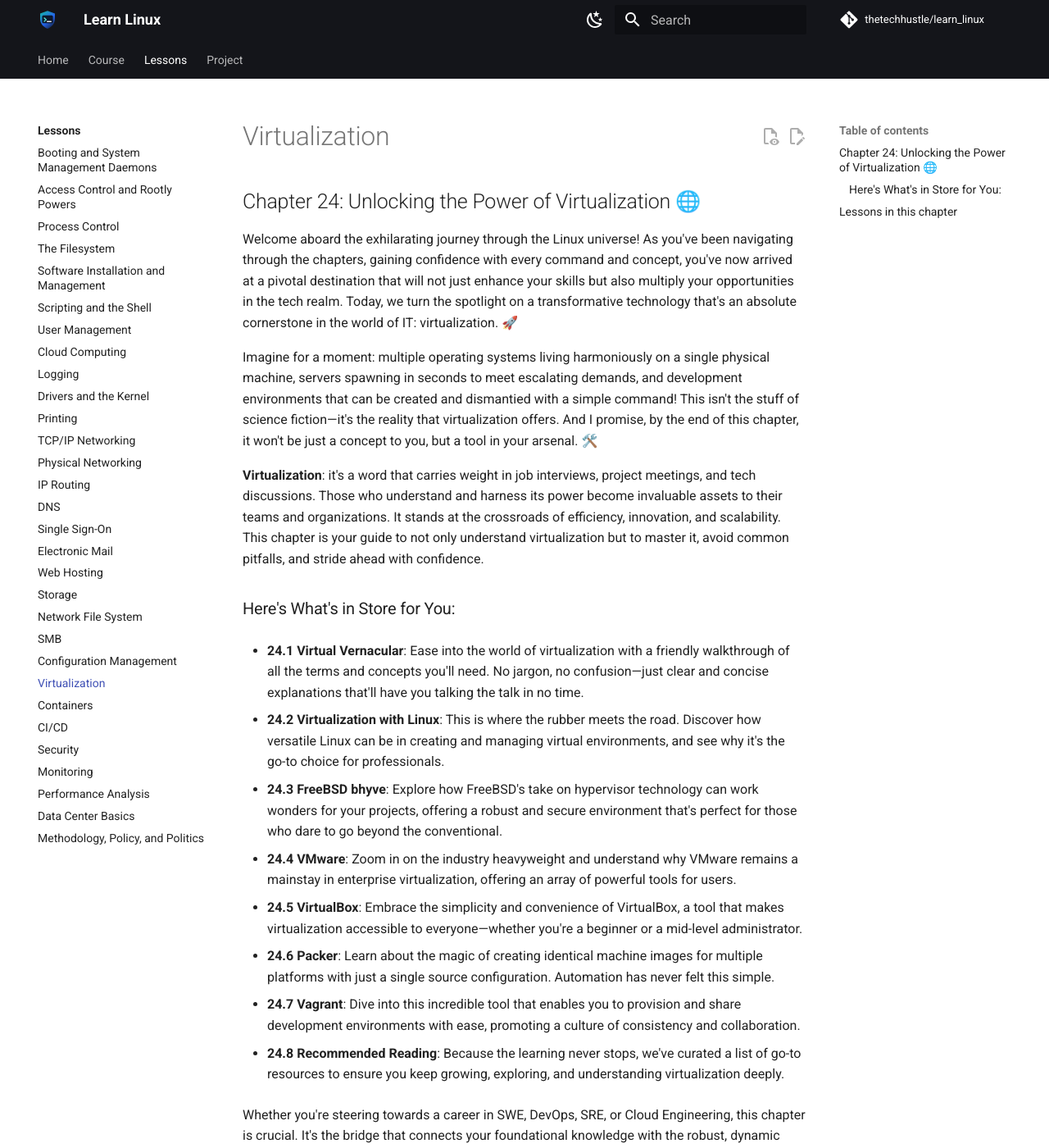
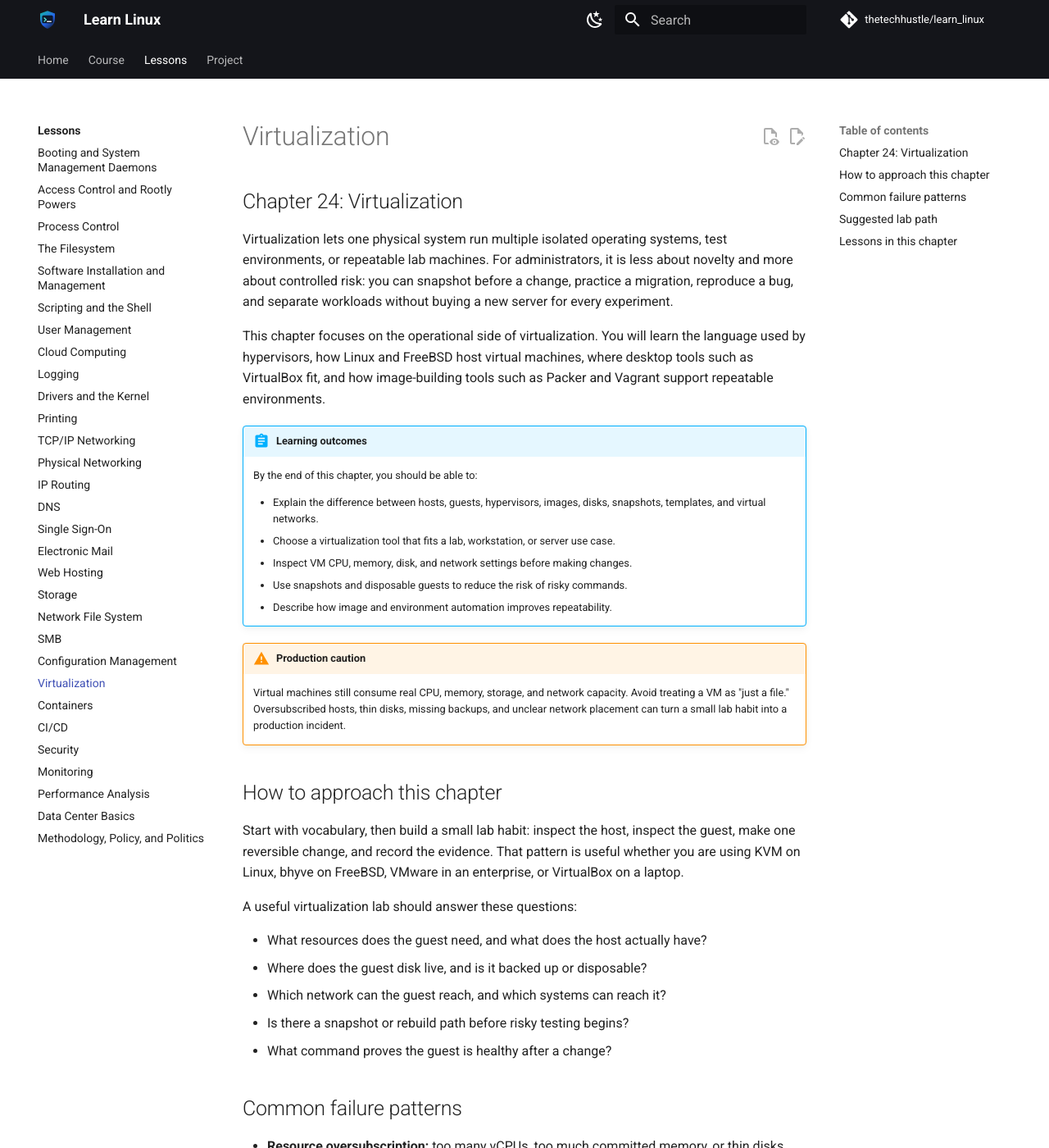
Before and after one commit to thetechhustle/learn_linux, an MkDocs documentation site: the page built from docs/lessons/24_virtualization/README.md, in a window 1280 px wide and 1400 px high. Shown: the whole window at 82% size. Built offline with MkDocs 1.6.1 and Material for MkDocs 9.7.7, drawn with Linux system fonts in a browser that asks for light colours; comment, search, counter and statistics services are not loaded; some of the changed text lies outside the part shown.

Commit message:
Improve Chapter 24 virtualization overview (#217)
Co-authored-by: Jules Ai <jules@Juless-Air.ts.net lan>

```diff
--- a/docs/lessons/24_virtualization/README.md
+++ b/docs/lessons/24_virtualization/README.md
@@ -1,46 +1,79 @@
-## Chapter 24: Unlocking the Power of Virtualization 🌐
+## Chapter 24: Virtualization
 
-Welcome aboard the exhilarating journey through the Linux universe! As you've been navigating through the chapters, gaining confidence with every command and concept, you've now arrived at a pivotal destination that will not just enhance your skills but also multiply your opportunities in the tech realm. Today, we turn the spotlight on a transformative technology that's an absolute cornerstone in the world of IT: virtualization. 🚀
+Virtualization lets one physical system run multiple isolated operating systems,
+test environments, or repeatable lab machines. For administrators, it is less
+about novelty and more about controlled risk: you can snapshot before a change,
+practice a migration, reproduce a bug, and separate workloads without buying a
+new server for every experiment.
 
-Imagine for a moment: multiple operating systems living harmoniously on a single physical machine, servers spawning in seconds to meet escalating demands, and development environments that can be created and dismantied with a simple command! This isn't the stuff of science fiction—it's the reality that virtualization offers. And I promise, by the end of this chapter, it won't be just a concept to you, but a tool in your arsenal. 🛠️
+This chapter focuses on the operational side of virtualization. You will learn
+the language used by hypervisors, how Linux and FreeBSD host virtual machines,
+where desktop tools such as VirtualBox fit, and how image-building tools such as
+Packer and Vagrant support repeatable environments.
 
-**Virtualization**: it's a word that carries weight in job interviews, project meetings, and tech discussions. Those who understand and harness its power become invaluable assets to their teams and organizations. It stands at the crossroads of efficiency, innovation, and scalability. This chapter is your guide to not only understand virtualization but to master it, avoid common pitfalls, and stride ahead with confidence.
+!!! abstract "Learning outcomes"
+    By the end of this chapter, you should be able to:
 
-### Here's What's in Store for You:
+    - Explain the difference between hosts, guests, hypervisors, images, disks,
+      snapshots, templates, and virtual networks.
+    - Choose a virtualization tool that fits a lab, workstation, or server use
+      case.
+    - Inspect VM CPU, memory, disk, and network settings before making changes.
+    - Use snapshots and disposable guests to reduce the risk of risky commands.
+    - Describe how image and environment automation improves repeatability.
 
-- **24.1 Virtual Vernacular**: Ease into the world of virtualization with a friendly walkthrough of all the terms and concepts you'll need. No jargon, no confusion—just clear and concise explanations that'll have you talking the talk in no time.
+!!! warning "Production caution"
+    Virtual machines still consume real CPU, memory, storage, and network
+    capacity. Avoid treating a VM as "just a file." Oversubscribed hosts, thin
+    disks, missing backups, and unclear network placement can turn a small lab
+    habit into a production incident.
 
-- **24.2 Virtualization with Linux**: This is where the rubber meets the road. Discover how versatile Linux can be in creating and managing virtual environments, and see why it's the go-to choice for professionals.
+## How to approach this chapter
 
-- **24.3 FreeBSD bhyve**: Explore how FreeBSD's take on hypervisor technology can work wonders for your projects, offering a robust and secure environment that's perfect for those who dare to go beyond the conventional.
+Start with vocabulary, then build a small lab habit: inspect the host, inspect
+the guest, make one reversible change, and record the evidence. That pattern is
+useful whether you are using KVM on Linux, bhyve on FreeBSD, VMware in an
+enterprise, or VirtualBox on a laptop.
 
-- **24.4 VMware**: Zoom in on the industry heavyweight and understand why VMware remains a mainstay in enterprise virtualization, offering an array of powerful tools for users.
+A useful virtualization lab should answer these questions:
 
-- **24.5 VirtualBox**: Embrace the simplicity and convenience of VirtualBox, a tool that makes virtualization accessible to everyone—whether you're a beginner or a mid-level administrator.
+- What resources does the guest need, and what does the host actually have?
+- Where does the guest disk live, and is it backed up or disposable?
+- Which network can the guest reach, and which systems can reach it?
+- Is there a snapshot or rebuild path before risky testing begins?
+- What command proves the guest is healthy after a change?
 
-- **24.6 Packer**: Learn about the magic of creating identical machine images for multiple platforms with just a single source configuration. Automation has never felt this simple.
+## Common failure patterns
 
-- **24.7 Vagrant**: Dive into this incredible tool that enables you to provision and share development environments with ease, promoting a culture of consistency and collaboration.
+- **Resource oversubscription:** too many vCPUs, too much committed memory, or
+  thin disks that quietly fill the host.
+- **Snapshot misuse:** keeping long snapshot chains as a substitute for backup,
+  or forgetting that snapshots can grow quickly.
+- **Network confusion:** guests attached to the wrong bridge, NAT network, VLAN,
+  or host-only segment.
+- **Image drift:** hand-built guests that cannot be recreated because setup
+  steps were never written down.
+- **Host dependency:** several important guests relying on one unmonitored host
+  with no maintenance or recovery plan.
 
-- **24.8 Recommended Reading**: Because the learning never stops, we've curated a list of go-to resources to ensure you keep growing, exploring, and understanding virtualization deeply.
+## Suggested lab path
 
-Whether you're steering towards a career in SWE, DevOps, SRE, or Cloud Engineering, this chapter is crucial. It's the bridge that connects your foundational knowledge with the robust, dynamic applications that are driving today's tech world forward.
-
-With hands-on examples, relatable explanations, and practical insights, you'll not just learn—you'll do! So, take a deep breath, bring your curiosity, and let's turn the page on limitations as we unlock the full potential of virtualization together.
-
-Are you ready? Let's transform the virtual into your reality. 🌟🌐
-
-<!-- lesson-index:start -->
+1. Create or choose a disposable Linux guest.
+2. Record its CPU, memory, disk, and network settings.
+3. Take a snapshot before changing the guest.
+4. Run a small administrative task inside the guest, such as adding a test user
+   or installing a package.
+5. Verify the task, revert the snapshot, and confirm the guest returned to the
+   earlier state.
+6. Write down which parts were reproducible and which depended on manual steps.
 
 ## Lessons in this chapter
 
 - [24.1 Virtual Vernacular](24.1_virtual_vernacular.md)
 - [24.2 Virtualization with Linux](24.2_virtualization_with_linux.md)
-- [Dive into FreeBSD bhyve 🔍](24.3_freebsd_bhyve.md)
-- [24.4 VMware: Your Portal to Enterprise-Level Virtualization 💼](24.4_vmware.md)
-- [24.5 VirtualBox 📦](24.5_virtualbox.md)
+- [24.3 FreeBSD bhyve](24.3_freebsd_bhyve.md)
+- [24.4 VMware](24.4_vmware.md)
+- [24.5 VirtualBox](24.5_virtualbox.md)
 - [24.6 Packer](24.6_packer.md)
 - [24.7 Vagrant](24.7_vagrant.md)
 - [24.8 Recommended Reading](24.8_recommended_reading.md)
-
-<!-- lesson-index:end -->
```
